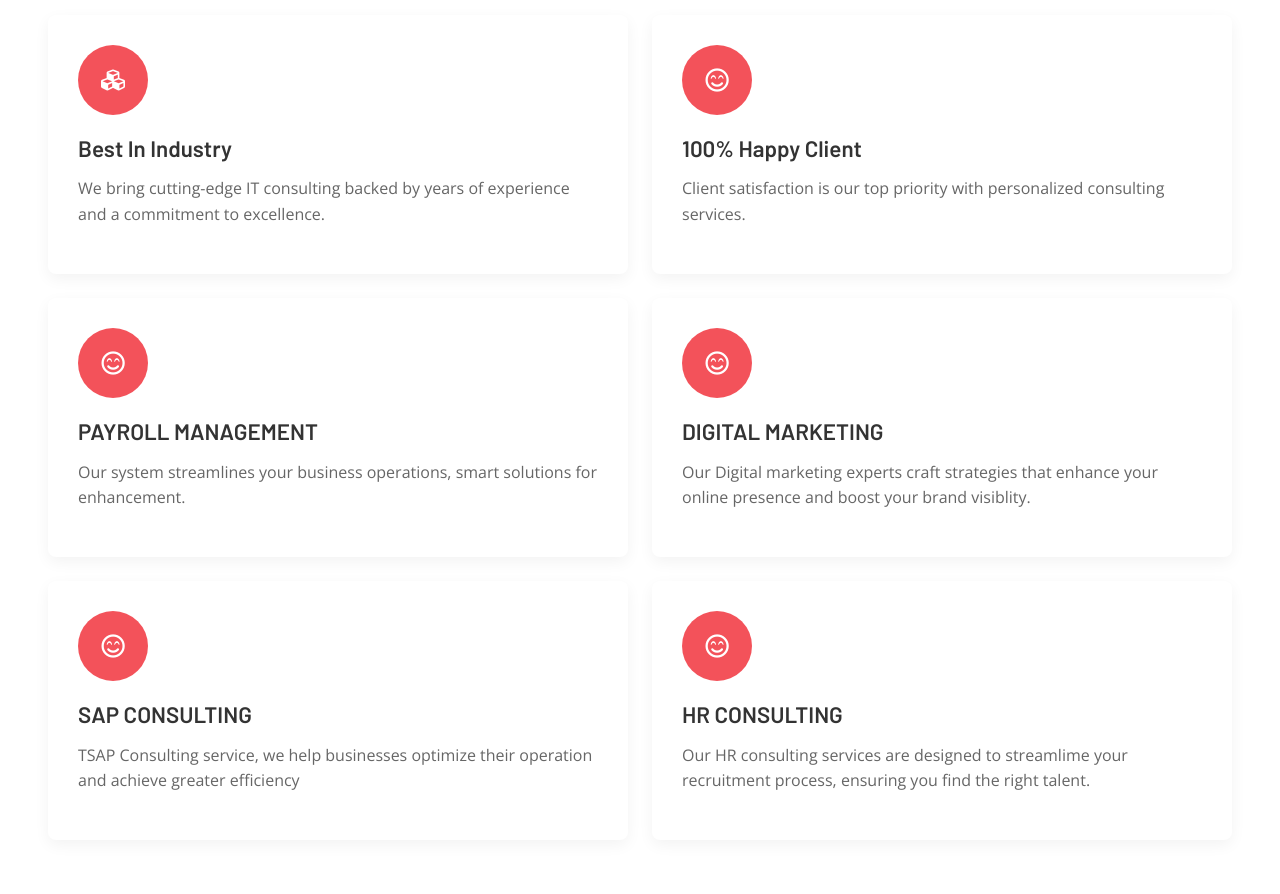
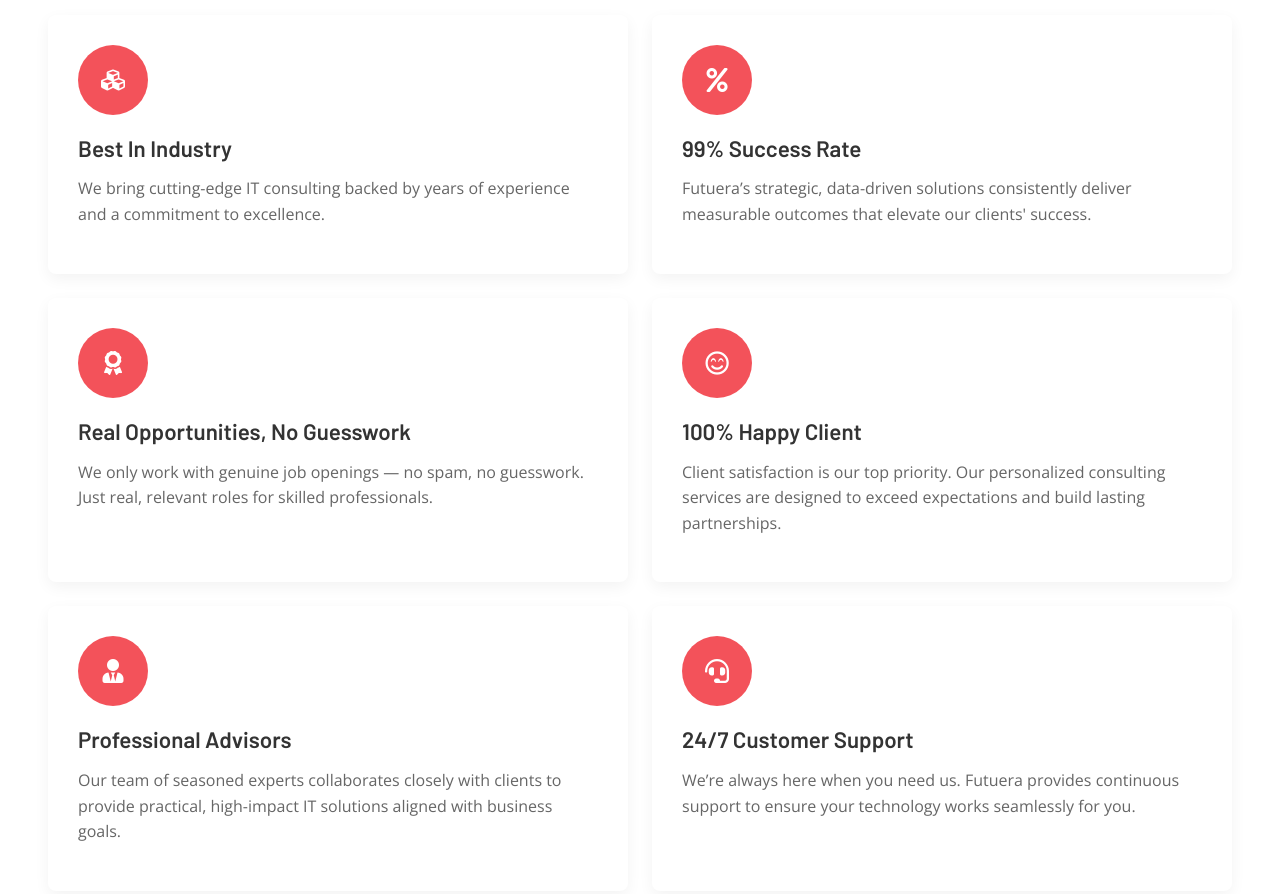
Before and after one commit to primesourcellp/ATS, a plain HTML site: page index.html in a window 1280 px wide. Shown: the part 2540-3434 px from the top of the page. Drawn offline with nearby package versions, Linux system fonts and the light colour scheme.

Commit message:
Update index.html

```diff
--- a/index.html
+++ b/index.html
@@ -259,47 +259,47 @@
         <div class="col-md-6 mb-4 feature-col">
             <div class="feature-card animated-card">
                 <div class="feature-icon-box">
-                    <i class="far fa-smile-beam"></i>
+                    <i class="fa fa-percent fs-4 text-white"></i>
                 </div>
-                <h3 class="feature-card-title">100% Happy Client</h3>
-                <p class="feature-card-text">Client satisfaction is our top priority with personalized consulting services.</p>
+                <h3 class="feature-card-title">99% Success Rate</h3>
+                <p class="feature-card-text">Futuera’s strategic, data-driven solutions consistently deliver measurable outcomes that elevate our clients' success.</p>
             </div>
         </div>
 
         <div class="col-md-6 mb-4 feature-col">
             <div class="feature-card animated-card">
                 <div class="feature-icon-box">
-                    <i class="far fa-smile-beam"></i>
+                    <i class="fa fa-award fs-4 text-white"></i>
                 </div>
-                <h3 class="feature-card-title">PAYROLL MANAGEMENT</h3>
-                <p class="feature-card-text">Our system streamlines your business operations, smart solutions for enhancement.</p>
+                <h3 class="feature-card-title"> Real Opportunities, No Guesswork</h3>
+                <p class="feature-card-text">We only work with genuine job openings — no spam, no guesswork. Just real, relevant roles for skilled professionals.</p>
             </div>
         </div>
         <div class="col-md-6 mb-4 feature-col">
             <div class="feature-card animated-card">
                 <div class="feature-icon-box">
-                    <i class="far fa-smile-beam"></i>
+                    <i class="far fa-smile-beam fs-4 text-white"></i>
                 </div>
-                <h3 class="feature-card-title">DIGITAL MARKETING</h3>
-                <p class="feature-card-text">Our Digital marketing experts craft strategies that enhance your online presence and boost your brand visiblity.</p>
+                <h3 class="feature-card-title">100% Happy Client</h3>
+                <p class="feature-card-text">Client satisfaction is our top priority. Our personalized consulting services are designed to exceed expectations and build lasting partnerships.</p>
             </div>
         </div>
         <div class="col-md-6 mb-4 feature-col">
             <div class="feature-card animated-card">
                 <div class="feature-icon-box">
-                    <i class="far fa-smile-beam"></i>
+                    <i class="fa fa-user-tie fs-4 text-white"></i>
                 </div>
-                <h3 class="feature-card-title">SAP CONSULTING</h3>
-                <p class="feature-card-text">TSAP Consulting service, we help businesses optimize their operation and achieve greater efficiency</p>
+                <h3 class="feature-card-title">Professional Advisors</h3>
+                <p class="feature-card-text">Our team of seasoned experts collaborates closely with clients to provide practical, high-impact IT solutions aligned with business goals.</p>
             </div>
         </div>
         <div class="col-md-6 mb-4 feature-col">
             <div class="feature-card animated-card">
                 <div class="feature-icon-box">
-                    <i class="far fa-smile-beam"></i>
+                    <i class="fa fa-headset fs-4 text-white"></i>
                 </div>
-                <h3 class="feature-card-title">HR CONSULTING</h3>
-                <p class="feature-card-text">Our HR consulting services are designed to streamlime your recruitment process, ensuring you find the right talent.</p>
+                <h3 class="feature-card-title">24/7 Customer Support</h3>
+                <p class="feature-card-text">We’re always here when you need us. Futuera provides continuous support to ensure your technology works seamlessly for you.</p>
             </div>
         </div>
         <!-- Add more pairs as needed -->
```
